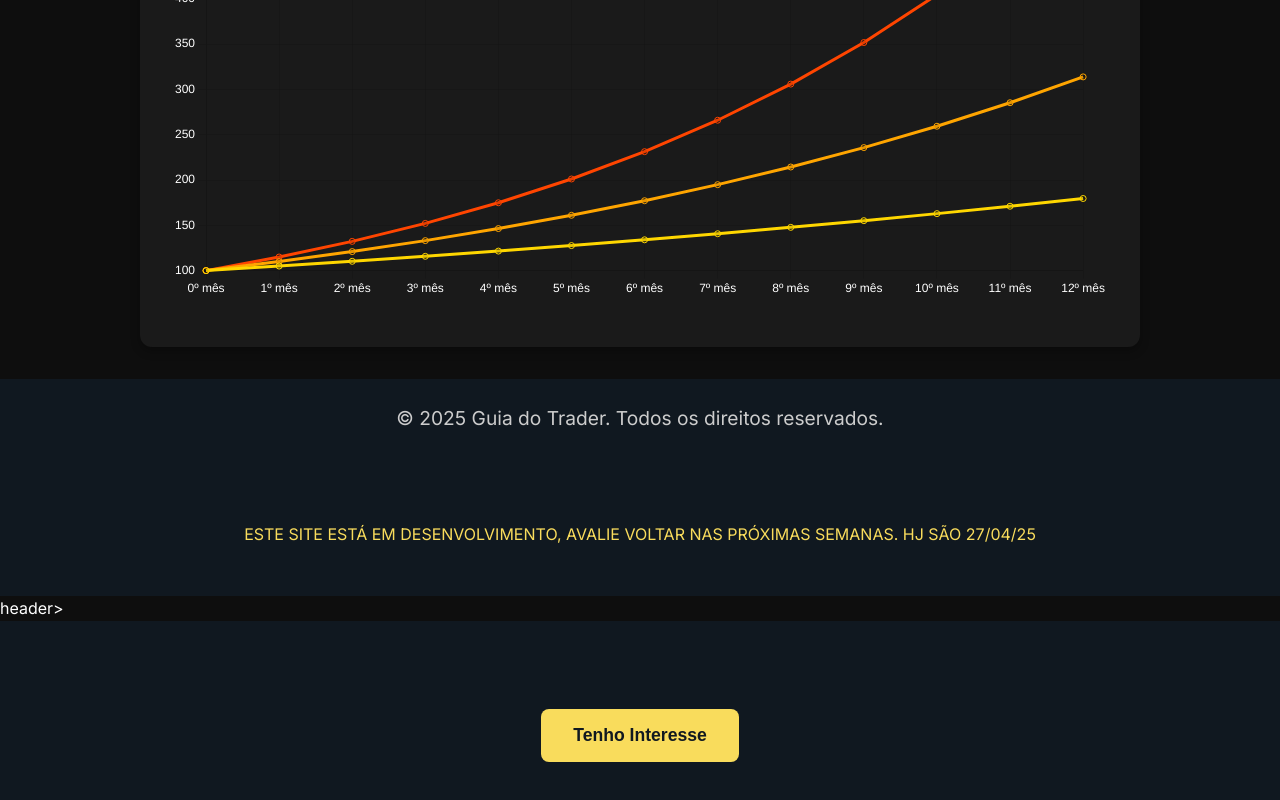
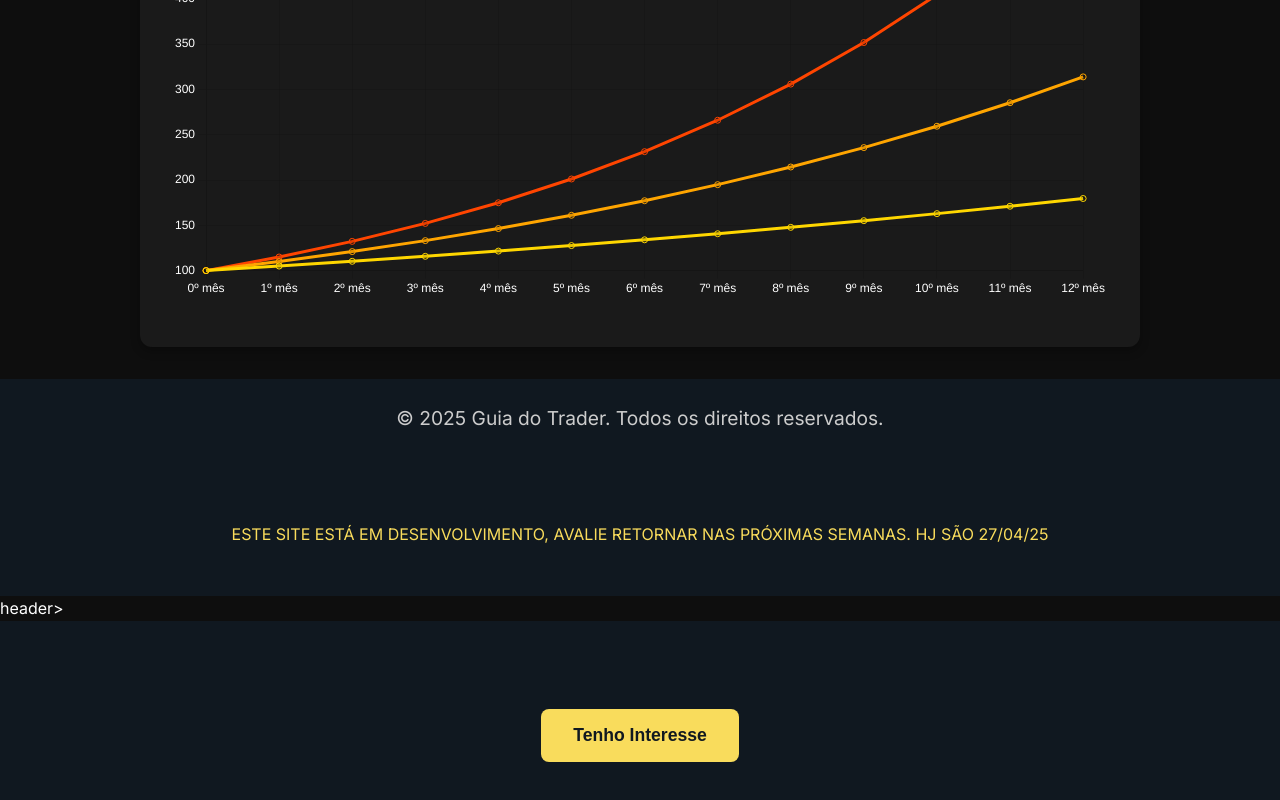
Before and after one commit to guiadotrader/Guia-do-Trader, a plain HTML site: page index.html in a window 1280 px wide. Shown: the part 2391-3191 px from the top of the page. Drawn offline with nearby package versions, Linux system fonts and the light colour scheme.

Commit message:
Update index.html

```diff
--- a/index.html
+++ b/index.html
@@ -281,9 +281,9 @@ Embora o risco faça parte do nosso modelo de negócios, estamos confiantes na e
     }
   });
 </script>
-   <header>
-   ESTE SITE ESTÁ EM DESENVOLVIMENTO, AVALIE VOLTAR NAS PRÓXIMAS SEMANAS. HJ SÃO 27/04/25
-   </header>header>
+<header>
+ESTE SITE ESTÁ EM DESENVOLVIMENTO, AVALIE RETORNAR NAS PRÓXIMAS SEMANAS. HJ SÃO 27/04/25
+</header>header>
 <header>
 <button class="cta-button" onclick="abrirModal()">Tenho Interesse</button>
 </header>
```
